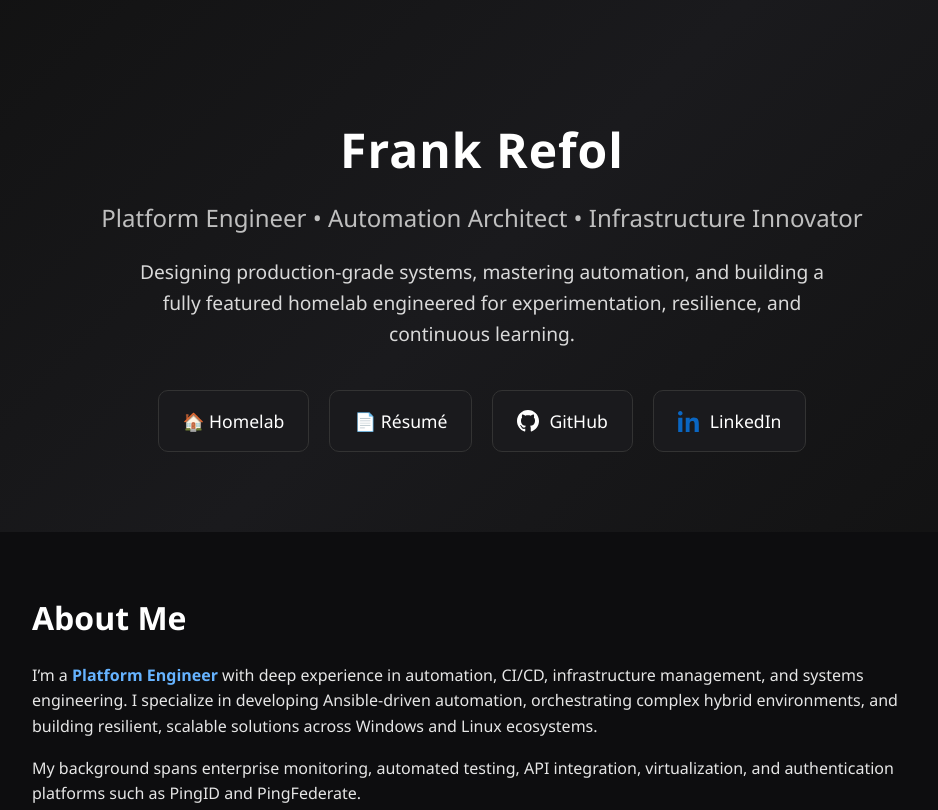
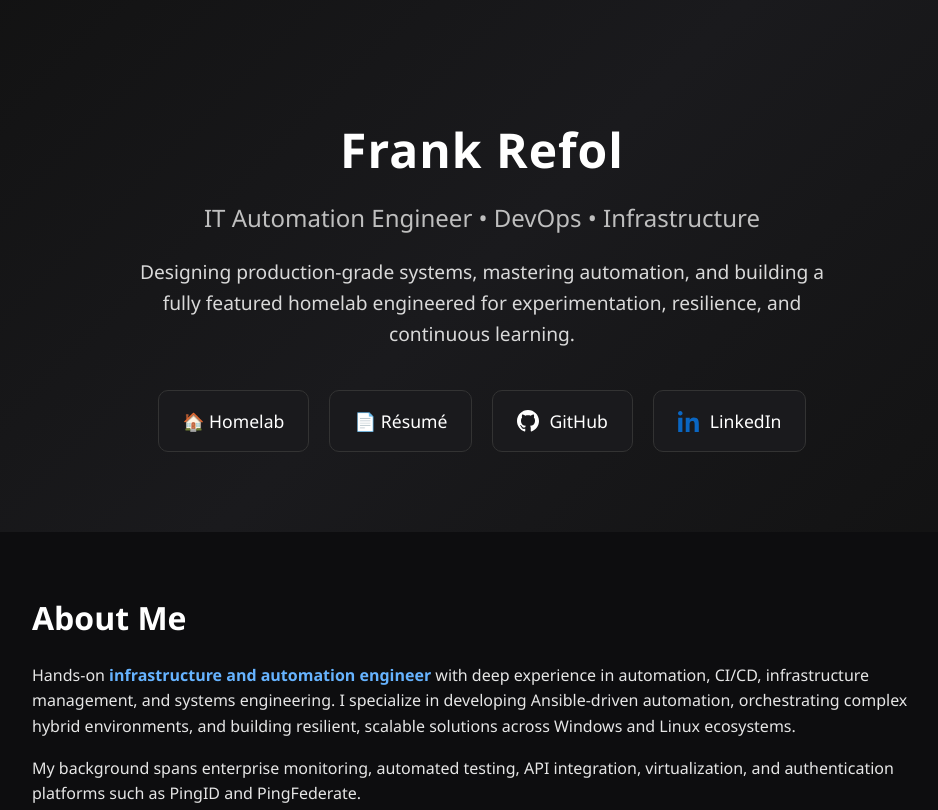
Before and after one commit to t3knoid/t3knoid.github.io, a plain HTML site: page index.html in a window 1280 px wide. Shown: the top 810 px of the page, without its empty margins (158-1096 px from the left). Drawn offline with Linux system fonts and the light colour scheme.

Commit message:
Revise header and about me section in index.html
Updated job title and enhanced the description of expertise.

```diff
--- a/index.html
+++ b/index.html
@@ -191,7 +191,7 @@
 
 <header>
     <h1>Frank Refol</h1>
-    <h2>Platform Engineer • Automation Architect • Infrastructure Innovator</h2>
+    <h2>IT Automation Engineer • DevOps • Infrastructure</h2>
     <p class="tagline">
         Designing production‑grade systems, mastering automation, and building a fully featured homelab
         engineered for experimentation, resilience, and continuous learning.
@@ -221,9 +221,11 @@
 <section>
     <h3 class="section-title">About Me</h3>
     <p>
-        I’m a <span class="highlight">Platform Engineer</span> with deep experience in automation, CI/CD,
-        infrastructure management, and systems engineering. I specialize in developing Ansible-driven automation,
-        orchestrating complex hybrid environments, and building resilient, scalable solutions across Windows and Linux ecosystems.
+
+        Hands-on <span class="highlight">infrastructure and automation engineer</span>  with deep experience in
+        automation, CI/CD, infrastructure management, and systems engineering. I specialize in developing
+        Ansible-driven automation, orchestrating complex hybrid environments, and building resilient, scalable
+        solutions across Windows and Linux ecosystems.
     </p>
     <p>
         My background spans enterprise monitoring, automated testing, API integration, virtualization, and
```
